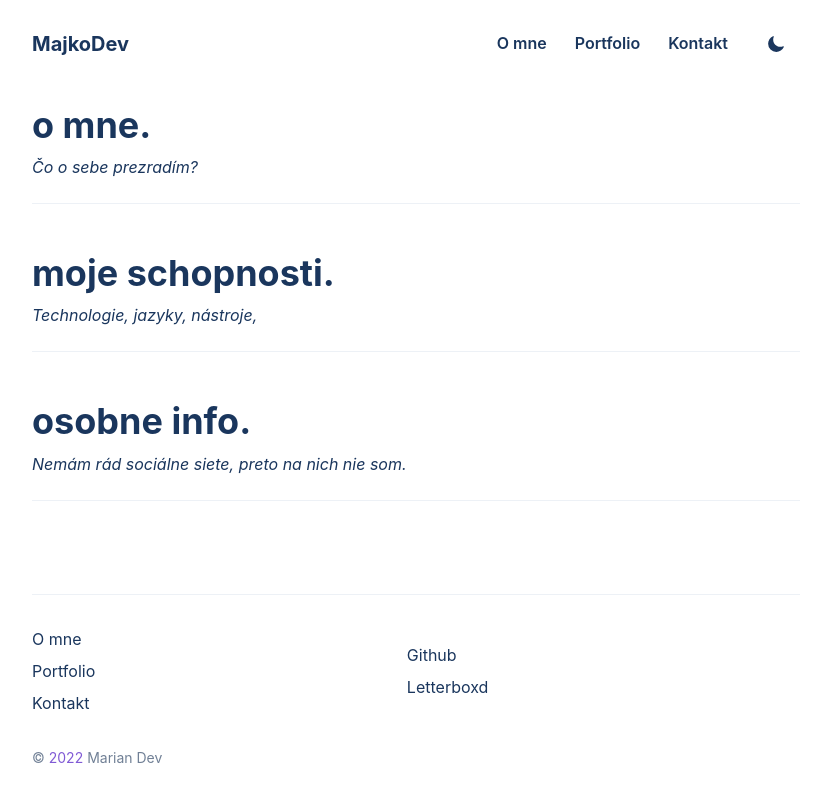
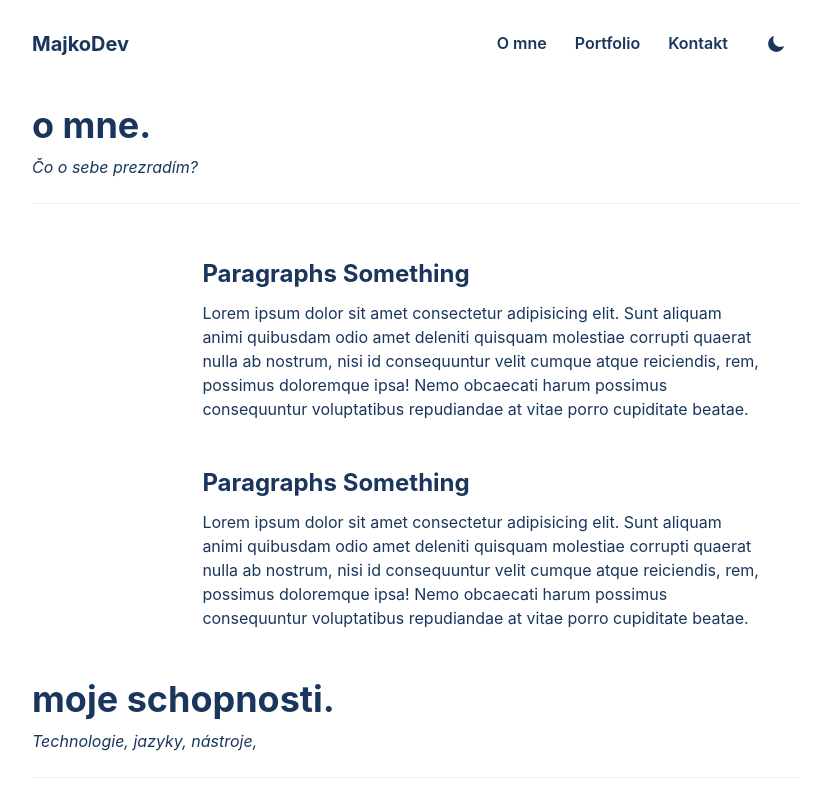
Before and after one commit to MajkoDev/my-portfolio, a Next.js app: page /about in a window 1280 px wide. Shown: the top 800 px of the page, without its empty margins (224-1055 px from the left). Built offline with nearby package versions, Linux system fonts and the light colour scheme.

Commit message:
updated about section

```diff
--- a/components/sections/AboutSection.jsx
+++ b/components/sections/AboutSection.jsx
@@ -10,7 +10,6 @@ import {
 const AboutSection = () => {
   return (
     <Stack h='full' w='full'>
-
 
       <Stack
         mb={{ base: "4", md: "10" }}
--- a/src/sections/SectionAbout.jsx
+++ b/src/sections/SectionAbout.jsx
@@ -1,12 +1,41 @@
-import { Stack } from "@chakra-ui/react";
+import {
+  Container,
+  Flex,
+  Heading,
+  Stack,
+  Text,
+} from "@chakra-ui/react";
 
 // Elements
 import SectionTitle from "../elements/SectionTitle";
 
 const SectionAbout = () => {
+  const data = {
+    title: "Paragraphs Something",
+    description:
+      "Lorem ipsum dolor sit amet consectetur adipisicing elit. Sunt aliquam animi quibusdam odio amet deleniti quisquam molestiae corrupti quaerat nulla ab nostrum, nisi id consequuntur velit cumque atque reiciendis, rem, possimus doloremque ipsa! Nemo obcaecati harum possimus consequuntur voluptatibus repudiandae at vitae porro cupiditate beatae.",
+  };
+
   return (
     <Stack h='full' w='full'>
       <SectionTitle title='o mne.' subtitle='Čo o sebe prezradím?' />
+      <Flex direction='column' align={{ base: "center", md: "end" }}>
+
+        <Container w={{ base: "30em", md: "62em" }} p='6' mx='4'>
+          <Heading fontSize={{ base: "lg", md: "2xl" }} mb={3}>
+            {data.title}
+          </Heading>
+          <Text fontSize={{ base: "sm", md: "md" }}>{data.description}</Text>
+        </Container>
+
+        <Container w={{ base: "30em", md: "62em" }} p='6' mx='4'>
+          <Heading fontSize={{ base: "lg", md: "2xl" }} mb={3}>
+            {data.title}
+          </Heading>
+          <Text fontSize={{ base: "sm", md: "md" }}>{data.description}</Text>
+        </Container>
+
+      </Flex>
     </Stack>
   );
 };
--- a/src/sections/SectionSkills.jsx
+++ b/src/sections/SectionSkills.jsx
@@ -1,4 +1,4 @@
-import { Stack, Heading } from "@chakra-ui/react";
+import { Stack, Heading, Flex } from "@chakra-ui/react";
 
 // Elements
 import SectionTitle from "../elements/SectionTitle";
@@ -8,6 +8,13 @@ const SectionSkills = () => {
         <Stack h='full' w='full'>
             <SectionTitle title='moje schopnosti.' subtitle='Technologie, jazyky, nástroje, ' />
 
+            <Flex direction='column' align={{ base: "center", md: "end" }}>
+
+            </Flex>
+
+
+
+
         </Stack>
     );
 }
```
Also changed, not shown: src/elements/SectionText.jsx (added, +14 -0 lines).
